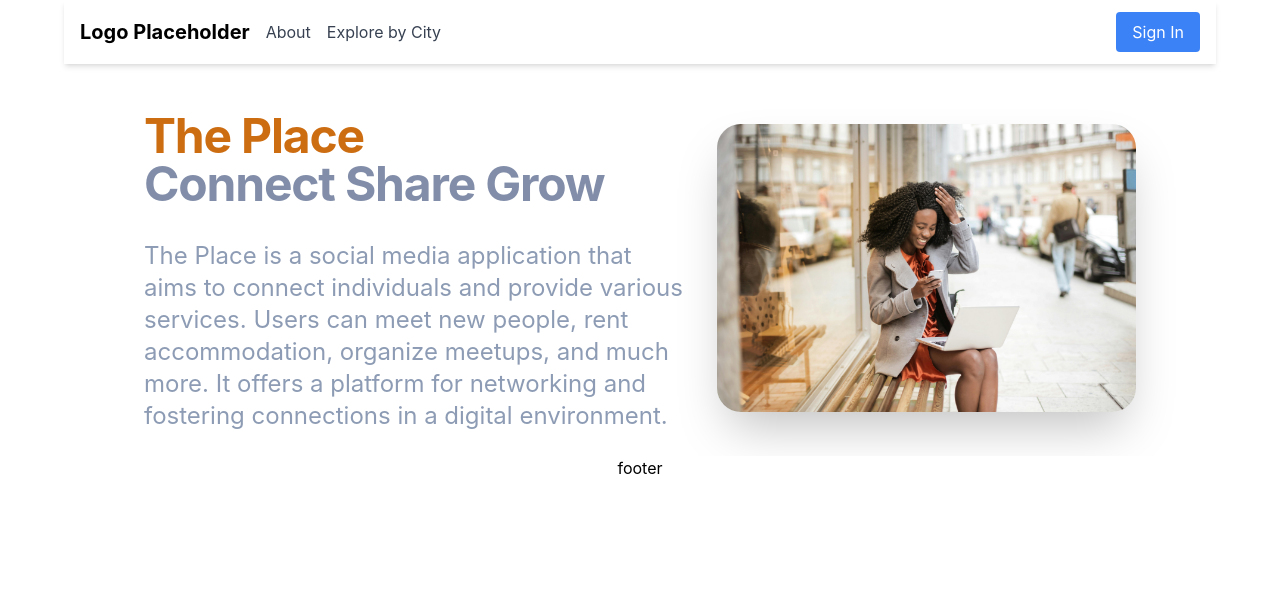
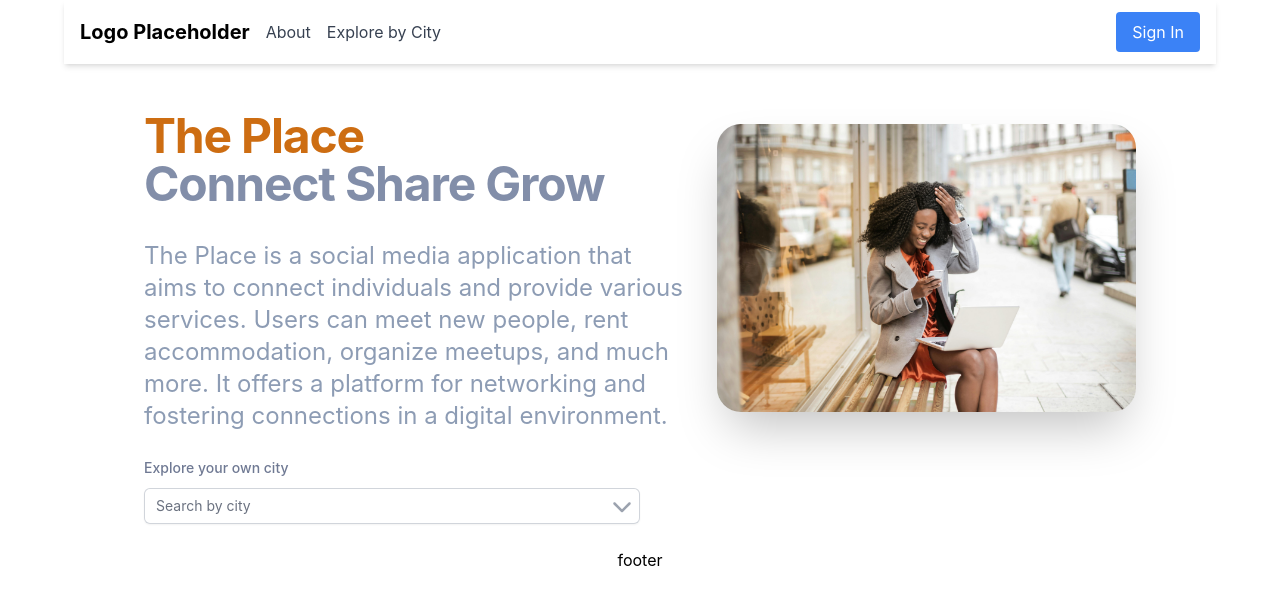
Before and after one commit to imevanc/the-place, a Next.js app: page / in a window 1280 px wide. Shown: the top 604 px of the page. Built offline with nearby package versions, Linux system fonts and the light colour scheme.

Commit message:
add combobox

```diff
--- a/package.json
+++ b/package.json
@@ -13,11 +13,14 @@
     "test:unit:watch": "jest --watch"
   },
   "dependencies": {
+    "@headlessui/react": "^1.7.18",
     "next": "14.1.3",
     "react": "^18",
-    "react-dom": "^18"
+    "react-dom": "^18",
+    "react-icons": "^5.0.1"
   },
   "devDependencies": {
+    "@tailwindcss/forms": "^0.5.7",
     "@testing-library/jest-dom": "^6.4.2",
     "@testing-library/react": "^14.2.1",
     "@types/jest": "^29.5.12",
--- a/src/app/page.tsx
+++ b/src/app/page.tsx
@@ -1,8 +1,18 @@
 import React from "react";
 import type { NextPage } from "next/types";
 import { copy } from "@/copy";
+import { SearchCombobox } from "@/components";
+import { imgLinks } from "@/config";
 
-const { heading, paragraph } = copy.home;
+const { description } = copy.home;
+const { girlOnPhone } = imgLinks;
+const entries = [
+  { id: 1, name: "City of Westminster" },
+  { id: 2, name: "Salisbury" },
+  { id: 3, name: "Kingston upon Hull" },
+  { id: 4, name: "Chester" },
+  { id: 5, name: "Gloucester" },
+];
 
 const Homepage: NextPage = () => {
   return (
@@ -11,23 +21,26 @@ const Homepage: NextPage = () => {
         <div className="max-w-3xl w-full md:pt-4">
           <div className="mx-auto max-w-prose">
             <h1 className="mt-2 block text-left text-3xl font-bold leading-8 tracking-tight text-primary-600 sm:text-4xl lg:text-5xl">
-              {heading.top}
+              {description.heading.top}
               <br />
-              <span className="text-secondary-600">{heading.bottom}</span>
+              <span className="text-secondary-600">
+                {description.heading.bottom}
+              </span>
             </h1>
             <p className="mt-8 text-lg text-left leading-8 text-secondary-500 sm:text-xl lg:text-2xl">
-              {paragraph}
+              {description.paragraph}
             </p>
           </div>
         </div>
         <div className="pt-4">
           <img
             className="rounded-xl h-auto w-full md:w-[40rem] lg:w-[48rem] md:h-64 lg:h-72 md:rounded-3xl md:shadow-2xl"
-            src="/assets/girl-on-phone.jpg"
-            alt="girl on phone"
+            src={girlOnPhone}
+            alt={description.img}
           />
         </div>
       </div>
+      <SearchCombobox entries={entries} />
     </main>
   );
 };
--- /dev/null
+++ b/src/components/SearchCombobox.tsx
@@ -0,0 +1,94 @@
+"use client";
+import { FC, useState } from "react";
+import { FaCheck, FaChevronDown } from "react-icons/fa6";
+import { Combobox } from "@headlessui/react";
+import { copy } from "@/copy";
+
+const { search } = copy.home;
+
+const classNames = (...classes: string[]): string => {
+  return classes.filter(Boolean).join(" ");
+};
+
+export const SearchCombobox: FC<{
+  entries: Array<{ id: number; name: string }>;
+}> = ({ entries }) => {
+  const [query, setQuery] = useState<string>("");
+  const [selectedPerson, setSelectedPerson] = useState<typeof entries>([]);
+
+  const filterEntries = (
+    people: typeof entries,
+    query: string,
+  ): typeof entries =>
+    query === ""
+      ? people
+      : people.filter((person) =>
+          person.name.toLowerCase().includes(query.toLowerCase()),
+        );
+
+  const filteredPeople: typeof entries = filterEntries(entries, query);
+
+  return (
+    <Combobox
+      as="div"
+      value={selectedPerson}
+      onChange={setSelectedPerson}
+      className="w-full md:w-1/2 mt-6"
+    >
+      <Combobox.Label className="block text-sm font-medium leading-6 text-secondary-700">
+        {search.label}
+      </Combobox.Label>
+      <div className="relative mt-2">
+        <Combobox.Input
+          className="w-full rounded-md border-0 bg-white py-1.5 pl-3 pr-10 text-gray-900 shadow-sm ring-1 ring-inset ring-gray-300 focus:ring-2 focus:ring-inset focus:ring-primary-600 sm:text-sm sm:leading-6"
+          onChange={(event) => setQuery(event.target.value)}
+          placeholder={search.placeholder}
+          displayValue={(person: { name: string }) => person?.name}
+        />
+        <Combobox.Button className="absolute inset-y-0 right-0 flex items-center rounded-r-md px-2 focus:outline-none">
+          <FaChevronDown className="h-5 w-5 text-gray-400" aria-hidden="true" />
+        </Combobox.Button>
+
+        {filteredPeople.length > 0 && (
+          <Combobox.Options className="absolute z-10 mt-1 max-h-60 w-full overflow-auto rounded-md bg-white py-1 text-base shadow-lg ring-1 ring-black ring-opacity-5 focus:outline-none sm:text-sm">
+            {filteredPeople.map((person) => (
+              <Combobox.Option
+                key={person.id}
+                value={person}
+                className={({ active }) =>
+                  classNames(
+                    "relative cursor-default select-none py-2 pl-3 pr-9",
+                    active ? "bg-primary-600 text-white" : "text-gray-900",
+                  )
+                }
+              >
+                {({ active, selected }) => (
+                  <>
+                    <span
+                      className={classNames(
+                        "block truncate",
+                        selected ? "font-semibold" : "",
+                      )}
+                    >
+                      {person.name}
+                    </span>
+                    {selected && (
+                      <span
+                        className={classNames(
+                          "absolute inset-y-0 right-0 flex items-center pr-4",
+                          active ? "text-white" : "text-primary-600",
+                        )}
+                      >
+                        <FaCheck className="h-5 w-5" aria-hidden="true" />
+                      </span>
+                    )}
+                  </>
+                )}
+              </Combobox.Option>
+            ))}
+          </Combobox.Options>
+        )}
+      </div>
+    </Combobox>
+  );
+};
--- a/src/components/index.ts
+++ b/src/components/index.ts
@@ -1,2 +1,3 @@
 export { Footer } from "./Footer";
 export { Header } from "./Header";
+export { SearchCombobox } from "./SearchCombobox";
--- /dev/null
+++ b/src/config/imgLinks.ts
@@ -0,0 +1,4 @@
+export const imgLinks = {
+  thePlaceLogo: "/assets/the-place-logo.png",
+  girlOnPhone: "/assets/girl-on-phone.jpg",
+};
--- /dev/null
+++ b/src/config/index.ts
@@ -0,0 +1 @@
+export { imgLinks } from "./imgLinks";
--- a/src/copy/index.ts
+++ b/src/copy/index.ts
@@ -1,10 +1,17 @@
 export const copy = {
   home: {
-    heading: {
-      top: "The Place",
-      bottom: "Connect Share Grow",
+    description: {
+      heading: {
+        top: "The Place",
+        bottom: "Connect Share Grow",
+      },
+      paragraph:
+        "The Place is a social media application that aims to connect individuals and provide various services. Users can meet new people, rent accommodation, organize meetups, and much more. It offers a platform for networking and fostering connections in a digital environment.",
+      img: "Girl on phone",
     },
-    paragraph:
-      "The Place is a social media application that aims to connect individuals and provide various services. Users can meet new people, rent accommodation, organize meetups, and much more. It offers a platform for networking and fostering connections in a digital environment.",
+    search: {
+      label: "Explore your own city",
+      placeholder: "Search by city",
+    },
   },
 };
--- a/tailwind.config.ts
+++ b/tailwind.config.ts
@@ -85,6 +85,6 @@ const config: Config = {
       },
     },
   },
-  plugins: [],
+  plugins: [require("@tailwindcss/forms")],
 };
 export default config;
```
Also changed, not shown: 2 other files (tests, documents, lock files or other folders).
